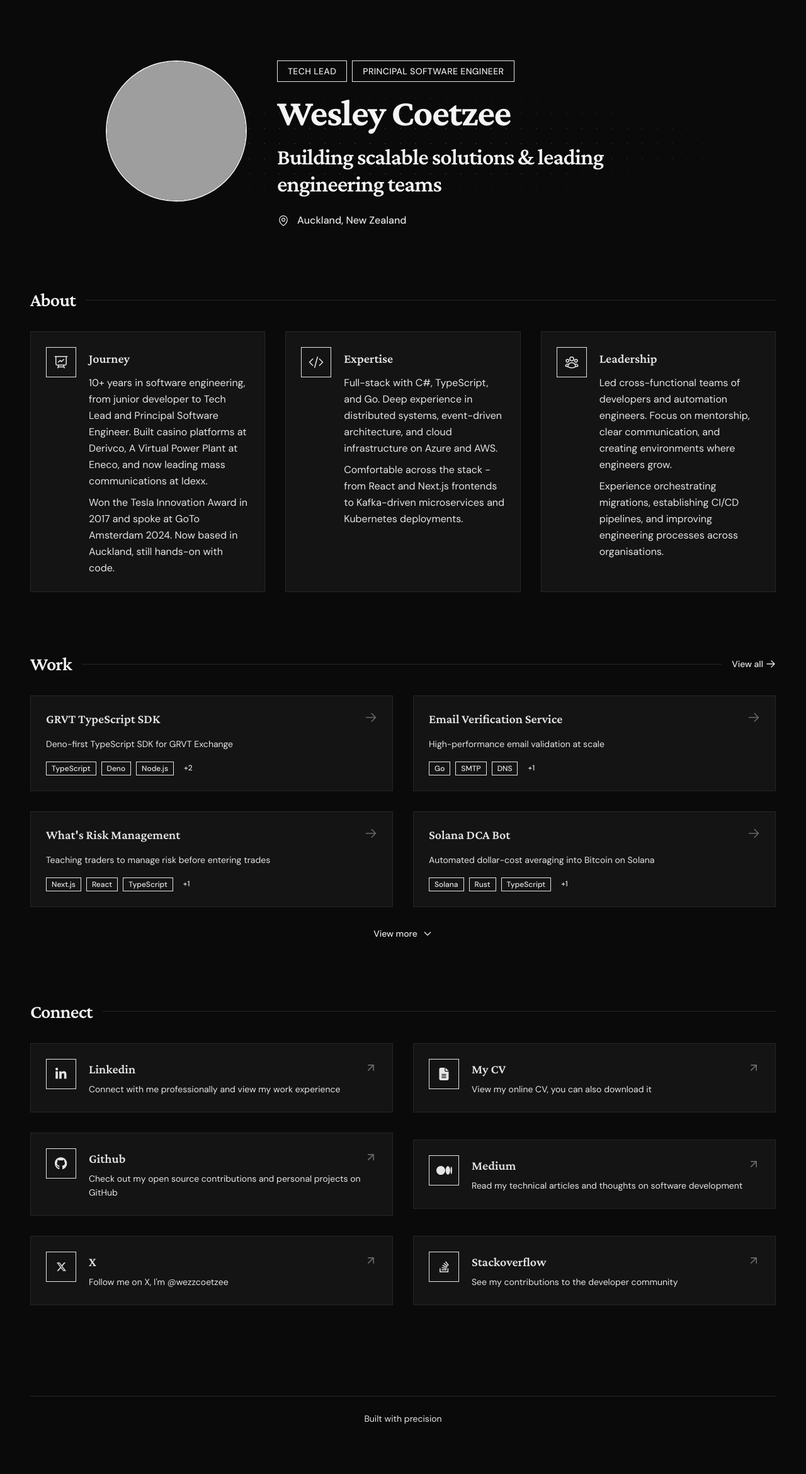
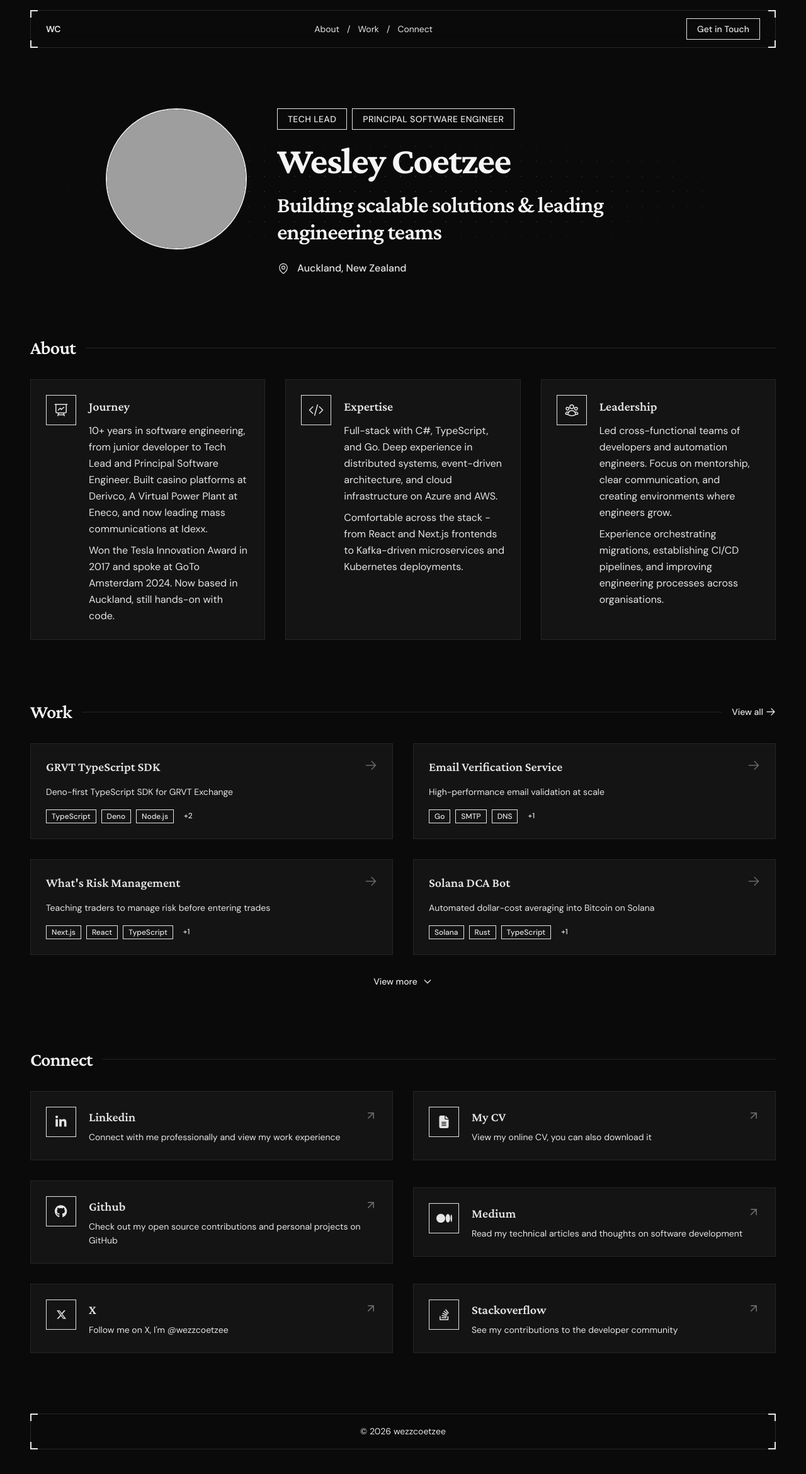
Before and after one commit to wezzcoetzee/wezzcoetzee, a Next.js app: page / in a window 1280 px wide. Shown: the top 2340 px of the page at 63% size. After the commit the page ends 2317 px from the top, so only its background shows below. Built offline with nearby package versions, Linux system fonts and the light colour scheme; grey boxes are pictures that could not be loaded.

Commit message:
feat: redeisgn header and footer

```diff
--- a/src/app/layout.tsx
+++ b/src/app/layout.tsx
@@ -2,6 +2,9 @@ import type { Metadata } from 'next';
 import { DM_Sans, Crimson_Pro } from 'next/font/google';
 import './globals.css';
 import Script from 'next/script';
+import { NavBar } from '@/components/Navigation';
+import { Footer } from '@/components/Footer';
+
 const dmSans = DM_Sans({
   subsets: ['latin'],
   variable: '--font-body',
@@ -124,7 +127,9 @@ export default function RootLayout({ children }: { children: React.ReactNode })
         `}
         </Script>
         <div className="min-h-screen bg-background text-foreground">
+          <NavBar />
           {children}
+          <Footer />
         </div>
       </body>
     </html>
--- a/src/app/page.tsx
+++ b/src/app/page.tsx
@@ -120,12 +120,6 @@ export default function Home() {
               </div>
             </section>
 
-            <footer className="pt-12 pb-6">
-              <div className="divider mb-6" />
-              <p className="text-center text-sm text-muted-foreground">
-                Built with precision
-              </p>
-            </footer>
           </div>
         </div>
       </main>
--- /dev/null
+++ b/src/components/CornerBrackets.tsx
@@ -0,0 +1,11 @@
+export function CornerBrackets({ children }: { children: React.ReactNode }) {
+  return (
+    <div className="relative border">
+      <span className="absolute -top-px -left-px z-10 h-3 w-3 border-t-2 border-l-2 border-foreground" />
+      <span className="absolute -top-px -right-px z-10 h-3 w-3 border-t-2 border-r-2 border-foreground" />
+      <span className="absolute -bottom-px -left-px z-10 h-3 w-3 border-b-2 border-l-2 border-foreground" />
+      <span className="absolute -bottom-px -right-px z-10 h-3 w-3 border-b-2 border-r-2 border-foreground" />
+      {children}
+    </div>
+  );
+}
--- /dev/null
+++ b/src/components/Footer.tsx
@@ -0,0 +1,17 @@
+import { CornerBrackets } from './CornerBrackets';
+
+export function Footer() {
+  return (
+    <footer>
+      <div className="container mx-auto px-6 md:px-12 pb-4">
+        <CornerBrackets>
+          <div className="mx-auto max-w-7xl bg-card/80 px-6 py-4">
+          <p className="text-center text-sm text-muted-foreground">
+            &copy; {new Date().getFullYear()} wezzcoetzee
+          </p>
+          </div>
+        </CornerBrackets>
+      </div>
+    </footer>
+  );
+}
--- /dev/null
+++ b/src/components/Navigation.tsx
@@ -0,0 +1,55 @@
+'use client';
+
+import Link from 'next/link';
+import { CornerBrackets } from './CornerBrackets';
+
+const NAV_LINKS = [
+  { href: '/#about', label: 'About' },
+  { href: '/#work', label: 'Work' },
+  { href: '/#connect', label: 'Connect' },
+];
+
+export function NavBar() {
+  return (
+    <header className="sticky top-0 z-50">
+      <div className="container mx-auto px-6 md:px-12 pt-4">
+        <CornerBrackets>
+          <nav
+            aria-label="Main navigation"
+            className="mx-auto max-w-7xl bg-card/80 backdrop-blur-md px-6 py-3"
+          >
+          <div className="flex items-center justify-between">
+            <Link
+              href="/"
+              className="text-sm font-semibold tracking-tight text-primary hover:text-foreground transition-colors"
+            >
+              WC
+            </Link>
+
+            <div className="hidden sm:flex items-center gap-1 text-sm text-muted-foreground">
+              {NAV_LINKS.map((link, i) => (
+                <span key={link.href} className="flex items-center gap-1">
+                  {i > 0 && <span className="text-muted-foreground/40">/</span>}
+                  <Link
+                    href={link.href}
+                    className="px-2 py-1 hover:text-foreground transition-colors"
+                  >
+                    {link.label}
+                  </Link>
+                </span>
+              ))}
+            </div>
+
+            <Link
+              href="/#connect"
+              className="text-sm font-medium px-4 py-1.5 border border-border text-foreground hover:bg-muted transition-colors"
+            >
+              Get in Touch
+            </Link>
+          </div>
+          </nav>
+        </CornerBrackets>
+      </div>
+    </header>
+  );
+}
```
